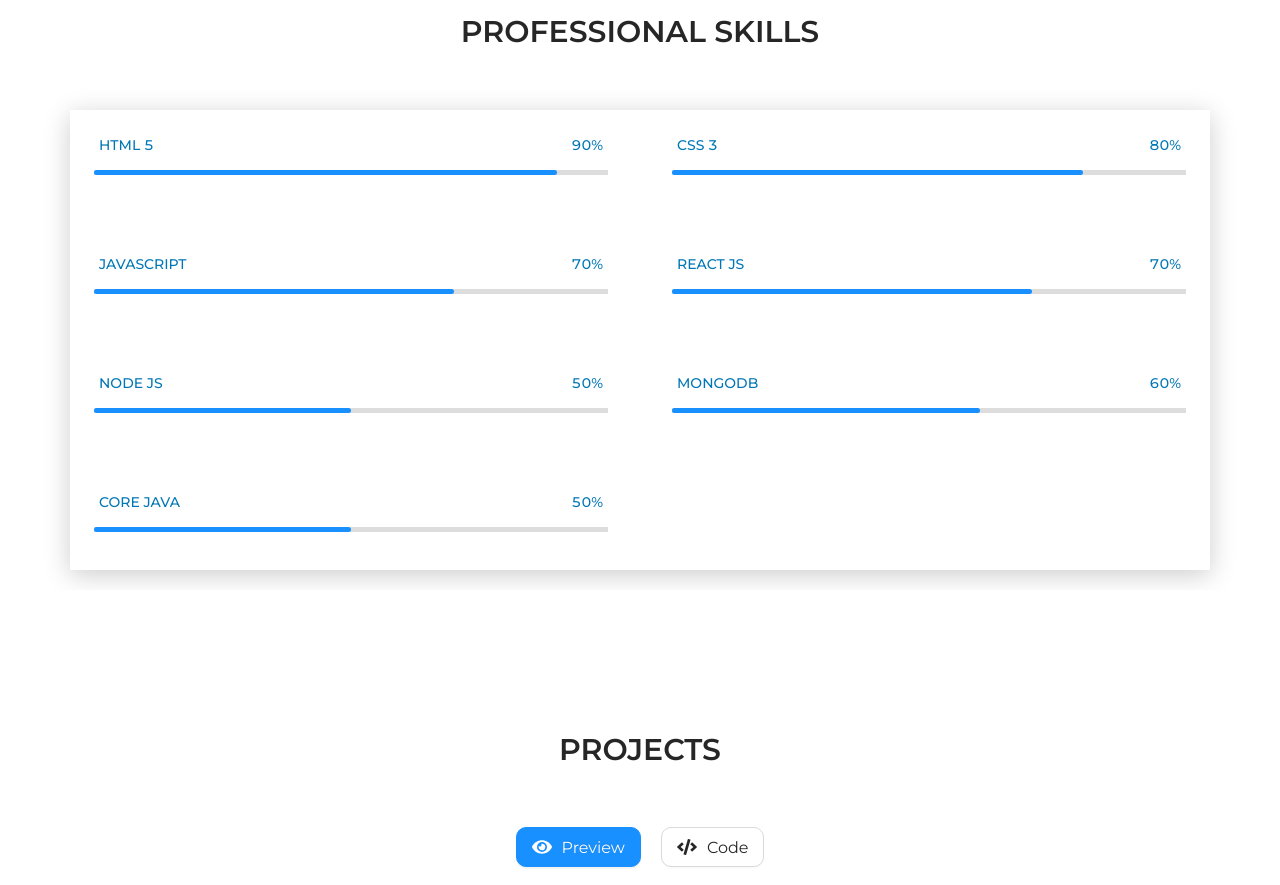
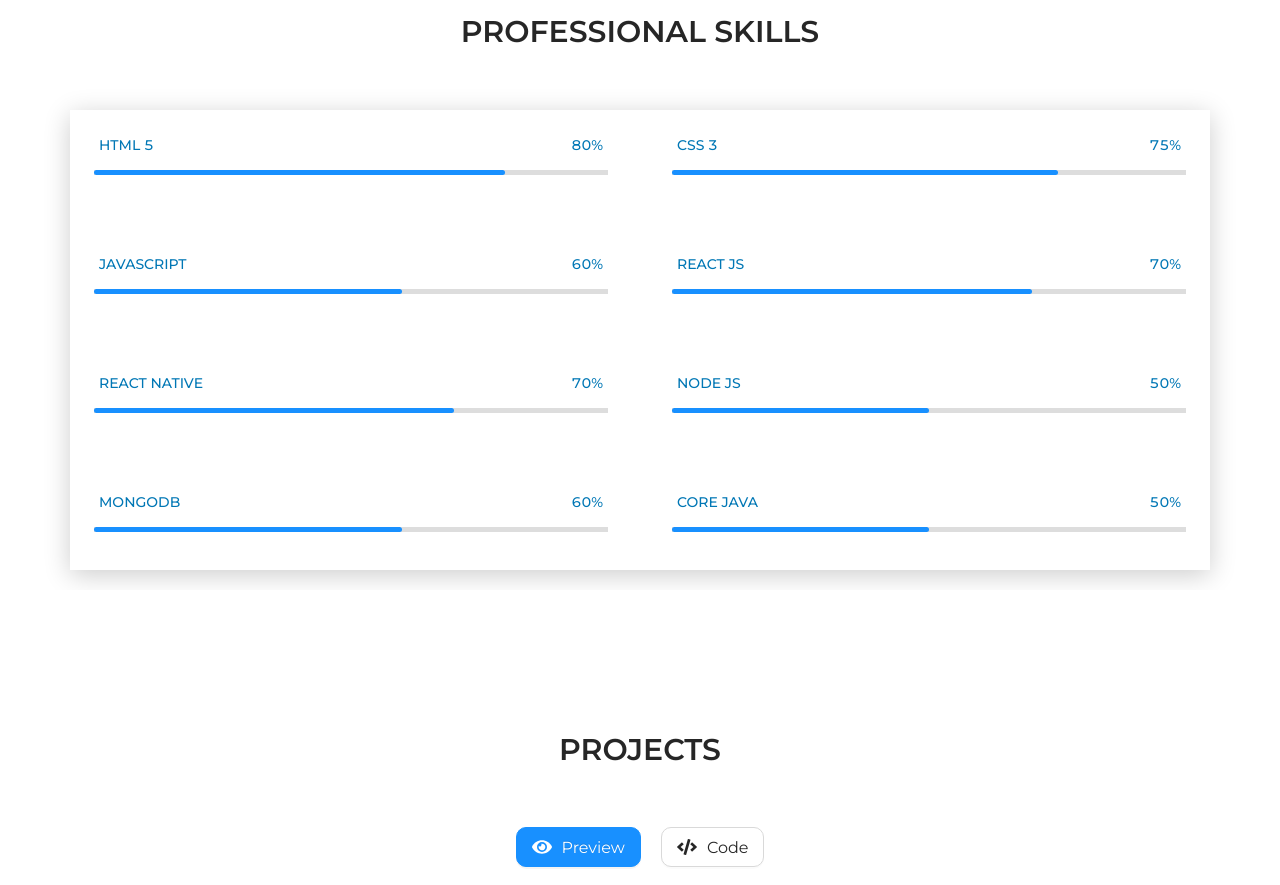
Before and after one commit to Khalilullah-odho/Khalilullah-portfolio, a React (Create React App) app: page / in a window 1280 px wide. Shown: the part 1240-2125 px from the top of the page. Built offline with nearby package versions, Linux system fonts and the light colour scheme.

Commit message:
react native skill added

```diff
--- a/src/Components/Skills.jsx
+++ b/src/Components/Skills.jsx
@@ -7,24 +7,30 @@ const Skills = () => {
     {
       id: 1,
       skillName: "html 5",
-      skillPercent: "90%",
+      skillPercent: "80%",
       skillAos: "progress-html",
     },
     {
       id: 2,
       skillName: "css 3",
-      skillPercent: "80%",
+      skillPercent: "75%",
       skillAos: "progress-css",
     },
     {
       id: 3,
       skillName: "javascript",
-      skillPercent: "70%",
+      skillPercent: "60%",
       skillAos: "progress-javascript",
     },
     {
       id: 4,
       skillName: "react js",
+      skillPercent: "70%",
+      skillAos: "progress-react",
+    },
+    {
+      id: 4,
+      skillName: "react native",
       skillPercent: "70%",
       skillAos: "progress-react",
     },
--- a/src/dataAos.css
+++ b/src/dataAos.css
@@ -6,7 +6,7 @@
   transition-property: width;
 }
 [data-aos="progress-html"].aos-animate {
-  width: 90%;
+  width: 80%;
 }
 [data-aos="progress-css"] {
   width: 0px;
@@ -16,7 +16,7 @@
   transition-property: width;
 }
 [data-aos="progress-css"].aos-animate {
-  width: 80%;
+  width: 75%;
 }
 [data-aos="progress-javascript"] {
   width: 0px;
@@ -26,7 +26,7 @@
   transition-property: width;
 }
 [data-aos="progress-javascript"].aos-animate {
-  width: 70%;
+  width: 60%;
 }
 
 [data-aos="progress-react"] {
```
